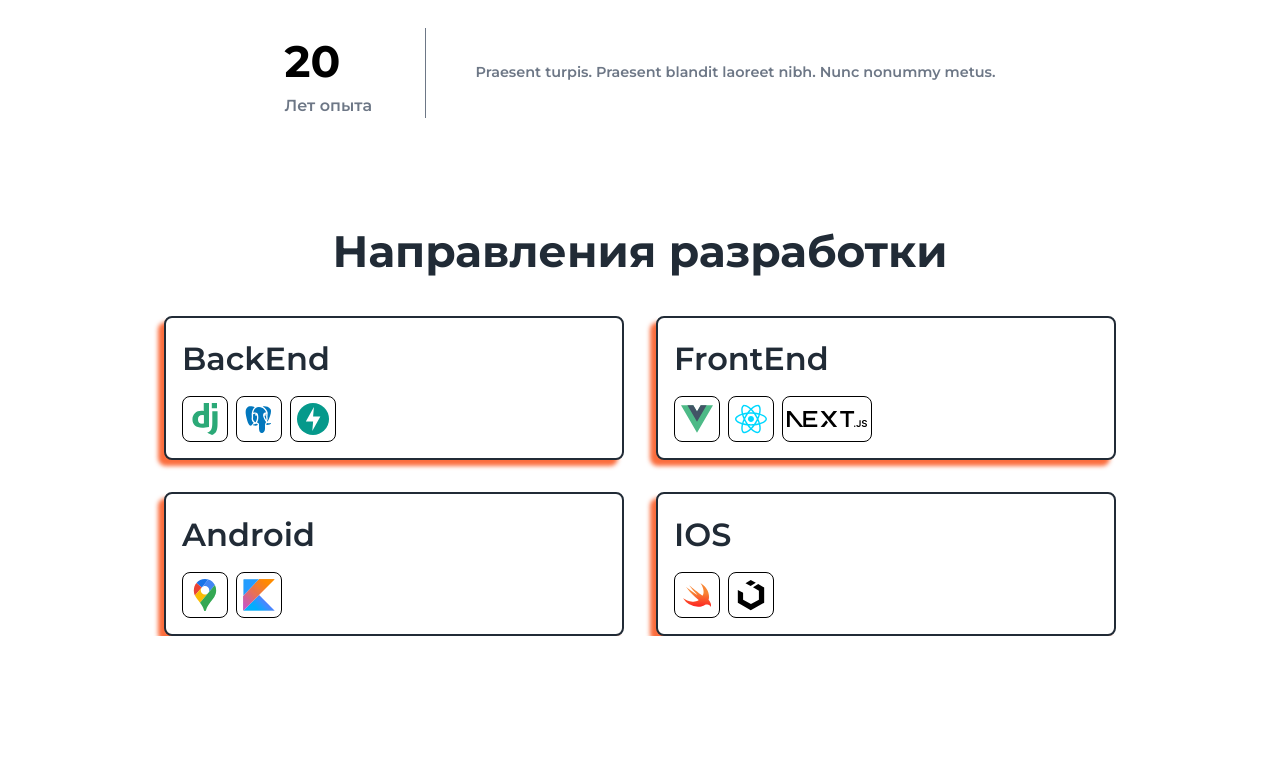
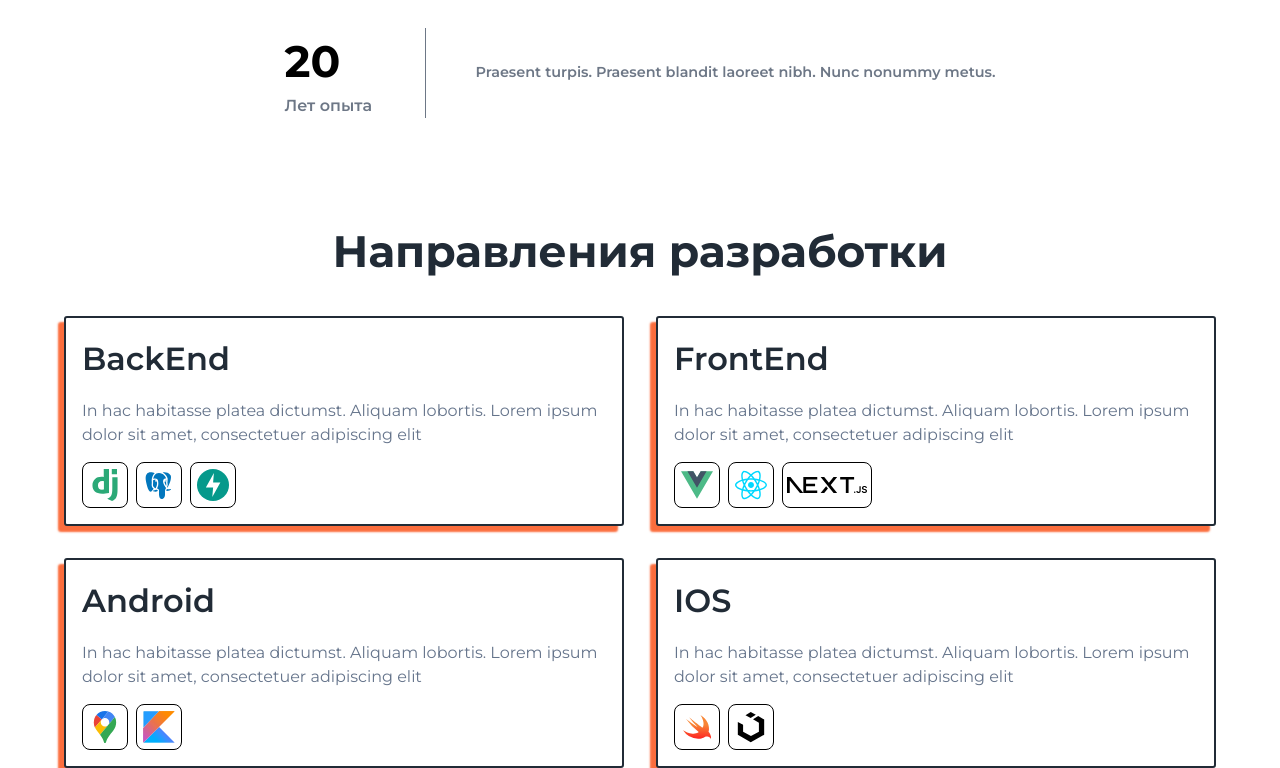
Before and after one commit to Tr3tyakov/portfolio_it_power, a React (Create React App) app: page / in a window 1280 px wide. Shown: the part 1692-2460 px from the top of the page. Before the commit the page ends 2328 px from the top, so only its background shows below. Built offline with nearby package versions, Linux system fonts and the light colour scheme.

Commit message:
Надеюсь хоть немного крсивее стало

```diff
--- a/src/components/blocks/Stack.tsx
+++ b/src/components/blocks/Stack.tsx
@@ -18,14 +18,15 @@ const Stack = () => {
     const Item = styled(Paper)(({ theme }) => ({
         ...theme.typography.body2,
         border: '2px solid #212b36',
-        boxShadow: '-6px 6px 4px rgb(250,84,27, 0.85)',
+        borderRadius: '3px',
+        boxShadow: '-6px 6px 2px rgb(250,84,27, 0.85)',
         padding: theme.spacing(2),
         color: theme.palette.text.secondary,
     }));
 
     return (
         <ContainerLayouts>
-            <Container maxWidth={"md"}>
+            <Container maxWidth={"lg"}>
                 <Typography
                     component={'div'} width='100%'
                     fontSize='2.75rem' fontWeight='700'
@@ -38,6 +39,9 @@ const Stack = () => {
                     <Grid item xs={6}>
                         <Item>
                             <h3 className='stack_h'>BackEnd</h3>
+                            <Typography marginY='15px'>
+                                In hac habitasse platea dictumst. Aliquam lobortis. Lorem ipsum dolor sit amet, consectetuer adipiscing elit
+                            </Typography>
                             <Box display='flex' gap={1}>
                                 <img className='stack_icon' src={DjangoIcon} />
                                 <img className='stack_icon' src={PostgresqlIcon} />
@@ -48,6 +52,9 @@ const Stack = () => {
                     <Grid item xs={6}>
                         <Item>
                             <h3 className='stack_h'>FrontEnd</h3>
+                            <Typography marginY='15px'>
+                                In hac habitasse platea dictumst. Aliquam lobortis. Lorem ipsum dolor sit amet, consectetuer adipiscing elit
+                            </Typography>
                             <Box display='flex' gap={1}>
                                 <img className='stack_icon' src={VueIcon} />
                                 <img className='stack_icon' src={ReactIcon} />
@@ -58,6 +65,9 @@ const Stack = () => {
                     <Grid item xs={6}>
                         <Item>
                             <h3 className='stack_h'>Android</h3>
+                            <Typography marginY='15px'>
+                                In hac habitasse platea dictumst. Aliquam lobortis. Lorem ipsum dolor sit amet, consectetuer adipiscing elit
+                            </Typography>
                             <Box display='flex' gap={1}>
                                 <img className='stack_icon' src={GoogleMapIcon} />
                                 <img className='stack_icon' src={KotlinIcon} />
@@ -67,6 +77,9 @@ const Stack = () => {
                     <Grid item xs={6}>
                         <Item>
                             <h3 className='stack_h'>IOS</h3>
+                            <Typography marginY='15px'>
+                                In hac habitasse platea dictumst. Aliquam lobortis. Lorem ipsum dolor sit amet, consectetuer adipiscing elit
+                            </Typography>
                             <Box display='flex' gap={1}>
                                 <img className='stack_icon' src={SwiftIcon} />
                                 <img className='stack_icon' src={UiKitIcon} />
```
